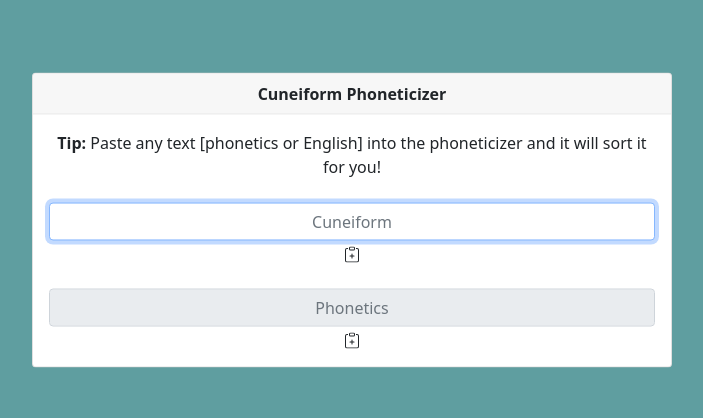
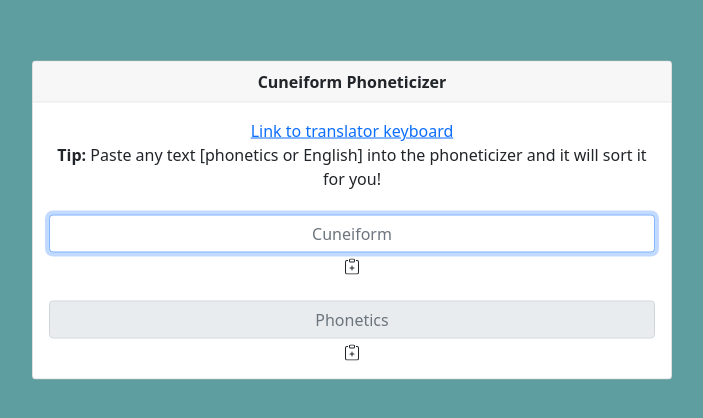
Before and after one commit to hieyou1/cuneiform, a plain HTML site: page index.html in a window 1280 px wide. Shown: the part 180-598 px from the top of the page, without its empty margins (288-991 px from the left). Drawn offline with nearby package versions, Linux system fonts and the light colour scheme.

Commit message:
lexilogo link

```diff
--- a/index.html
+++ b/index.html
@@ -46,6 +46,8 @@
             <b>Cuneiform Phoneticizer</b>
         </div>
         <div id="card-body" class="card-body" style="height: min-content;">
+            <a href="https://www.lexilogos.com/keyboard/persian_old.htm">Link to translator keyboard</a>
+            <br />
             <div><b>Tip: </b>Paste any text [phonetics or English] into the phoneticizer and it will sort it for you!
             </div>
             <br />
```
